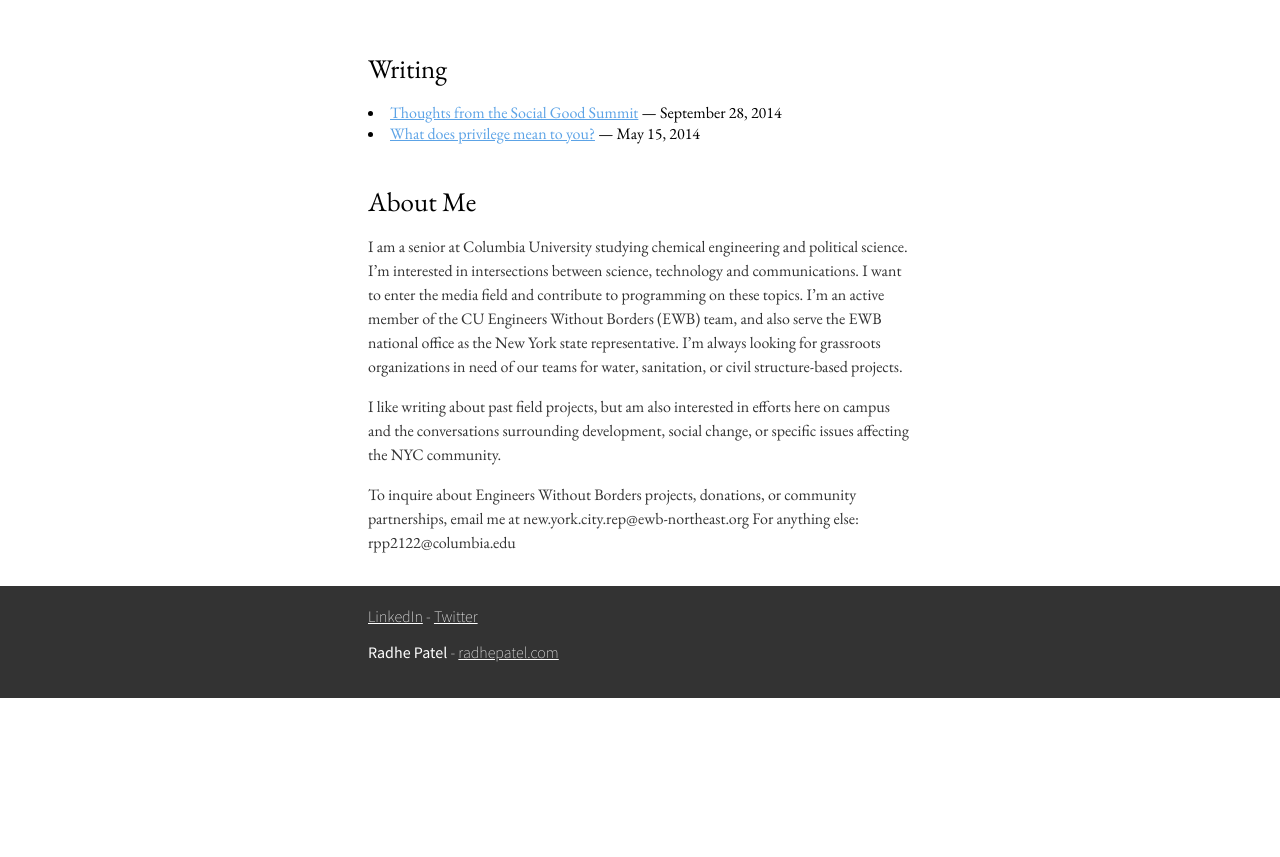
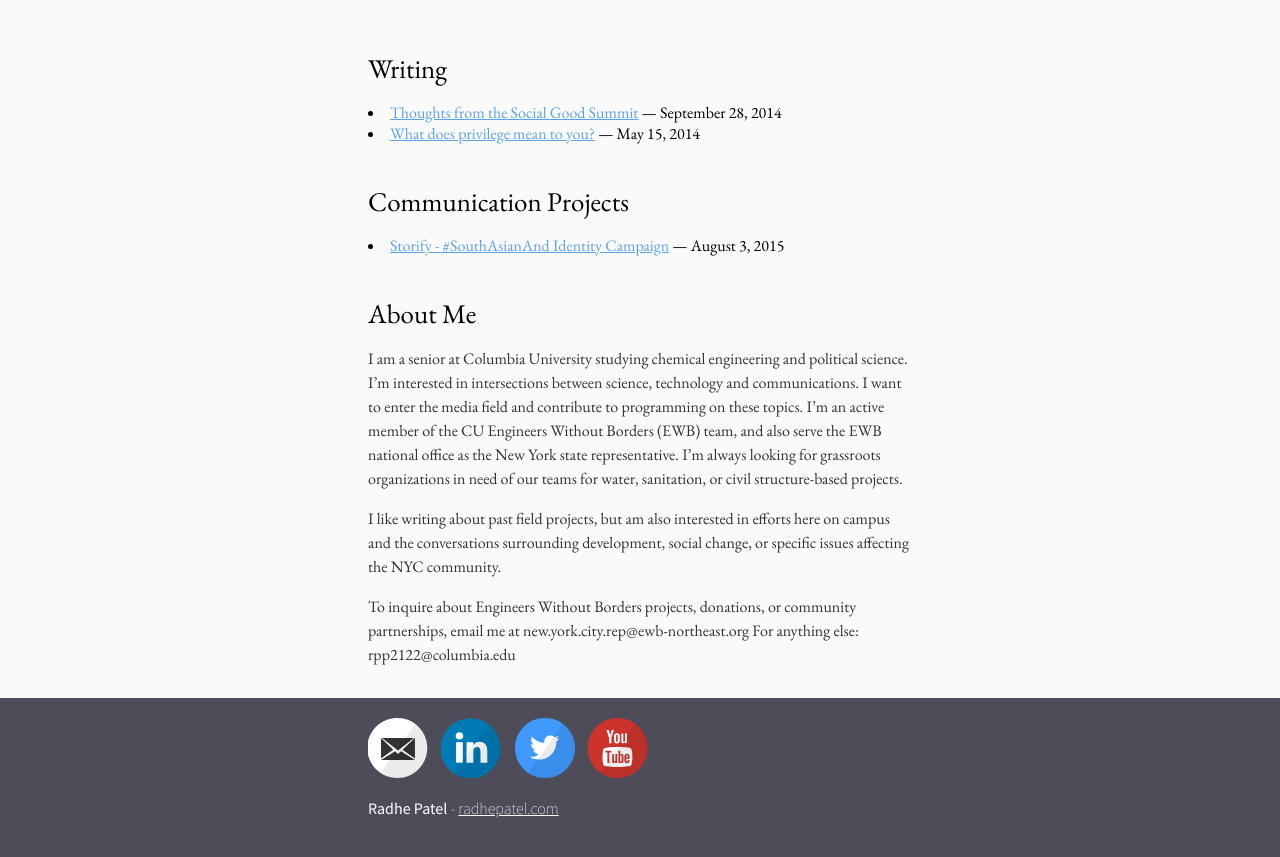
Before and after one commit to radhepatel/radhepatel.github.io, a Jekyll site: the page built from index.md, in a window 1280 px wide, cut to the strip 322-1356 px from the top of the page. Shown: the top 857 px of the strip. Built offline with Jekyll 4.4.1, drawn with Linux system fonts in a browser that asks for light colours; before the commit the page ends 1020 px from its top, so only the background shows below that.

Commit message:
Add social icons.

```diff
--- a/_layouts/default.html
+++ b/_layouts/default.html
@@ -16,8 +16,10 @@
         </article>
         <footer>
             <div class="inner">
-                <a href="http://linkedin.com/pub/radhe-patel/80/b08/b97/">LinkedIn</a> -
-                <a href="http://twitter.com/radhe_16/">Twitter</a>
+                <a target="_target" href="mailto:rpp2122@columbia.edu"><img src="/icons/email.svg" alt="email"></a>
+                <a target="_target" href="http://linkedin.com/pub/radhe-patel/80/b08/b97/"><img src="/icons/linkedin.svg" alt="LinkedIn"></a>
+                <a target="_target" href="http://twitter.com/radhe_16/"><img src="/icons/twitter.svg" alt="Twitter"></a>
+                <a target="_target" href="https://www.youtube.com/channel/UCAU4glBt4s1LIGZ5grOdc7g/videos"><img src="/icons/youtube.svg" alt="YouTube"></a>
             </div>
             <div class="inner">
                 <p><strong>Radhe Patel</strong> - <a href="/">radhepatel.com</a></p>
--- a/index.md
+++ b/index.md
@@ -13,6 +13,10 @@ title: Writing
     {% endfor %}
 </ul>
 
+## Communication Projects
+
+ - [Storify - #SouthAsianAnd Identity Campaign](https://storify.com/SouthAsianAnd/southasianand-identity-campaign) &mdash; August 3, 2015
+
 ## About Me
 
 I am a senior at Columbia University studying chemical engineering and political science. I'm interested in intersections between science, technology and communications. I want to enter the media field and contribute to programming on these topics. I'm an active member of the CU Engineers Without Borders (EWB) team, and also serve the EWB national office as the New York state representative. I'm always looking for grassroots organizations in need of our teams for water, sanitation, or civil structure-based projects.
--- a/style.scss
+++ b/style.scss
@@ -2,9 +2,11 @@
 ---
 
 @import url(https://fonts.googleapis.com/css?family=EB+Garamond|Source+Sans+Pro:200,400,600,700,900);
+$footer: #4e4c58;
 
 body {
     font-family: 'EB Garamond', serif;
+    background-color: #fafafa;
 }
 
 h1 a {
@@ -38,7 +40,7 @@ body {
 
 header {
     letter-spacing: 1px;
-    background-color: rgba(50, 50, 70, 0.5);
+    background-color: rgba($footer, 0.5);
     text-align: center;
     padding: 100px 15px 100px 15px;
     color: white;
@@ -53,9 +55,14 @@ div.inner {
 footer {
     font-family: 'Source Sans Pro', sans-serif;
     font-weight: 200;
-    background-color: #333;
+    background-color: $footer;
     color: white;
-    padding: 20px;
+    padding: 20px 20px 200px 20px;
+
+    img {
+        margin-right: 10px;
+    }
+
     a {
         color: white;
     }
```
Also changed, not shown: icons/email.svg (added), icons/facebook.svg (added), icons/github.svg (added), icons/instagram.svg (added), icons/linkedin.svg (added), icons/twitter.svg (added), icons/youtube.svg (added).
